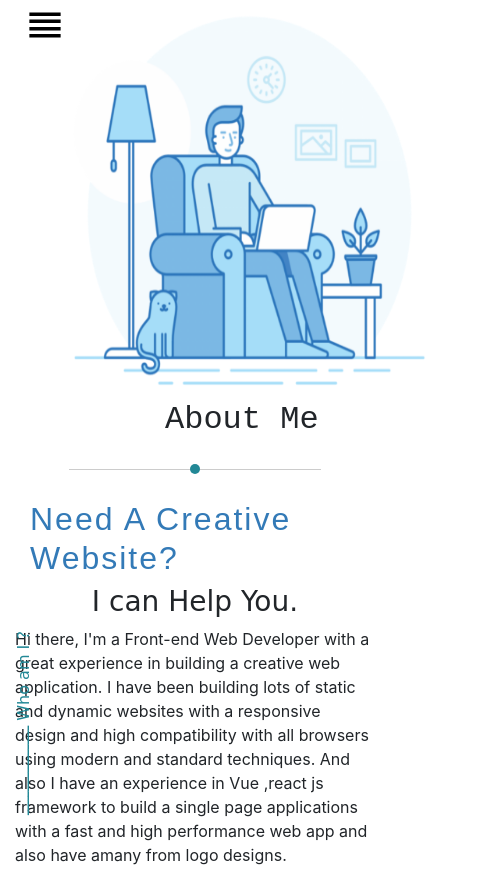
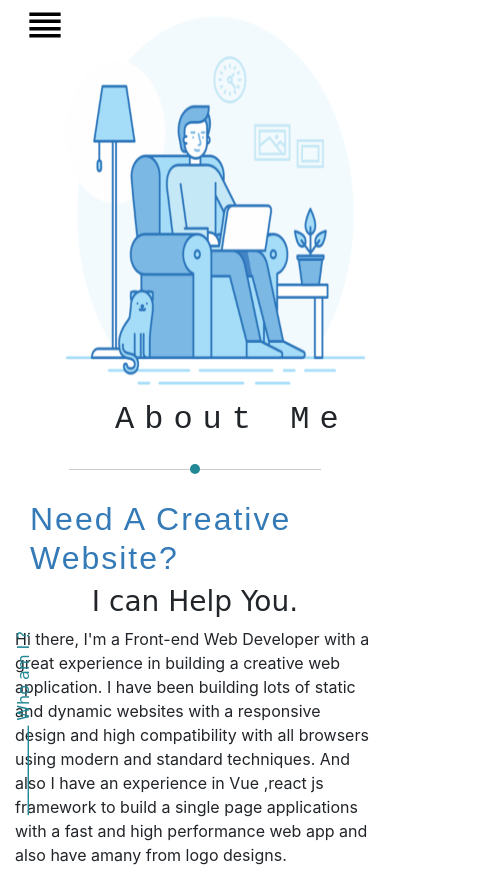
Before and after one commit to mohabElhpashy/Resume, a React (Create React App) app: page /Aboutme in a window 390 px wide. Shown: the whole page, 483 px wide, since content can reach past the window. Built offline with nearby package versions, Linux system fonts and the light colour scheme.

Commit message:
ADD Nabar_Link

```diff
--- a/src/Components/AboutMe/AboutMe.css
+++ b/src/Components/AboutMe/AboutMe.css
@@ -39,6 +39,15 @@
   -moz-box-sizing: border-box;
   box-sizing: border-box;
 }
+.sorrra {
+  width: 400px;
+  height: 401px;
+}
+.fh5co-heading {
+  font-size: 2em;
+  margin-left: 190px;
+  font-family: Andale Mono, monospace;
+}
 @media (max-width: 900px) {
   .about_text {
     /* position: absolute; */
@@ -52,12 +61,18 @@
   .about_me_contain {
     text-align: center;
   }
+  .fh5co-heading {
+    letter-spacing: 10px;
+    font-size: 1;
+    margin-left: 100px;
+  }
+  .sorrra {
+    margin-left: 0px;
+    width: 400px;
+    height: 401px;
+  }
 }
-.fh5co-heading {
-  font-size: 2em;
-  margin-left: 150px;
-  font-family: Andale Mono, monospace;
-}
+
 .fh5coo-heading {
   font-size: 1.75rem;
   font-family: Comic Sans MS;
--- a/src/Components/AboutMe/AboutMe.js
+++ b/src/Components/AboutMe/AboutMe.js
@@ -25,9 +25,9 @@ class AboutMe extends Component {
           <Col>
             <div className="main_divv">
               <img
+                className="sorrra"
                 data-aos="fade-right"
                 alt="sora"
-                style={{ width: "468px", height: "401px" }}
                 src={about_img}
               />
             </div>
--- a/src/Components/Navbar/Navbar.css
+++ b/src/Components/Navbar/Navbar.css
@@ -48,9 +48,13 @@ ul li a {
 .active {
   font-weight: bold;
 }
-ul li.active a {
+/* ul li.active a {
   text-decoration: underline;
   text-decoration-color: #337ab7;
+} */
+.main-nav-active {
+  border: 2px solid black;
+  border-radius: 5px;
 }
 
 .threelines {
--- a/src/Components/Navbar/Navbar.js
+++ b/src/Components/Navbar/Navbar.js
@@ -8,6 +8,7 @@ import {
   AiFillFacebook,
   AiOutlineGoogle,
 } from "react-icons/ai";
+import { NavLink } from "react-router-dom";
 
 class Nnavbar extends Component {
   state = {
@@ -31,19 +32,29 @@ class Nnavbar extends Component {
           <div className="links">
             <ul>
               <li className="active">
-                <a href="/">Home</a>
+                <NavLink exact activeClassName="main-nav-active" to="/">
+                  Home
+                </NavLink>
               </li>
               <li>
-                <a href="/Aboutme">About me</a>
+                <NavLink exact to="/Aboutme" activeClassName="main-nav-active">
+                  About me
+                </NavLink>
               </li>
               <li>
-                <a href="Portfolio">Portfolio</a>
+                <NavLink exact activeClassName="main-nav-active" to="Portfolio">
+                  Portfolio
+                </NavLink>
               </li>
               <li>
-                <a href="SKILLS">SKILLS</a>
+                <NavLink exact activeClassName="main-nav-active" to="SKILLS">
+                  SKILLS
+                </NavLink>
               </li>
               <li>
-                <a href="CONTACT">CONTACT</a>
+                <NavLink exact activeClassName="main-nav-active" to="CONTACT">
+                  CONTACT
+                </NavLink>
               </li>
             </ul>
           </div>
```
